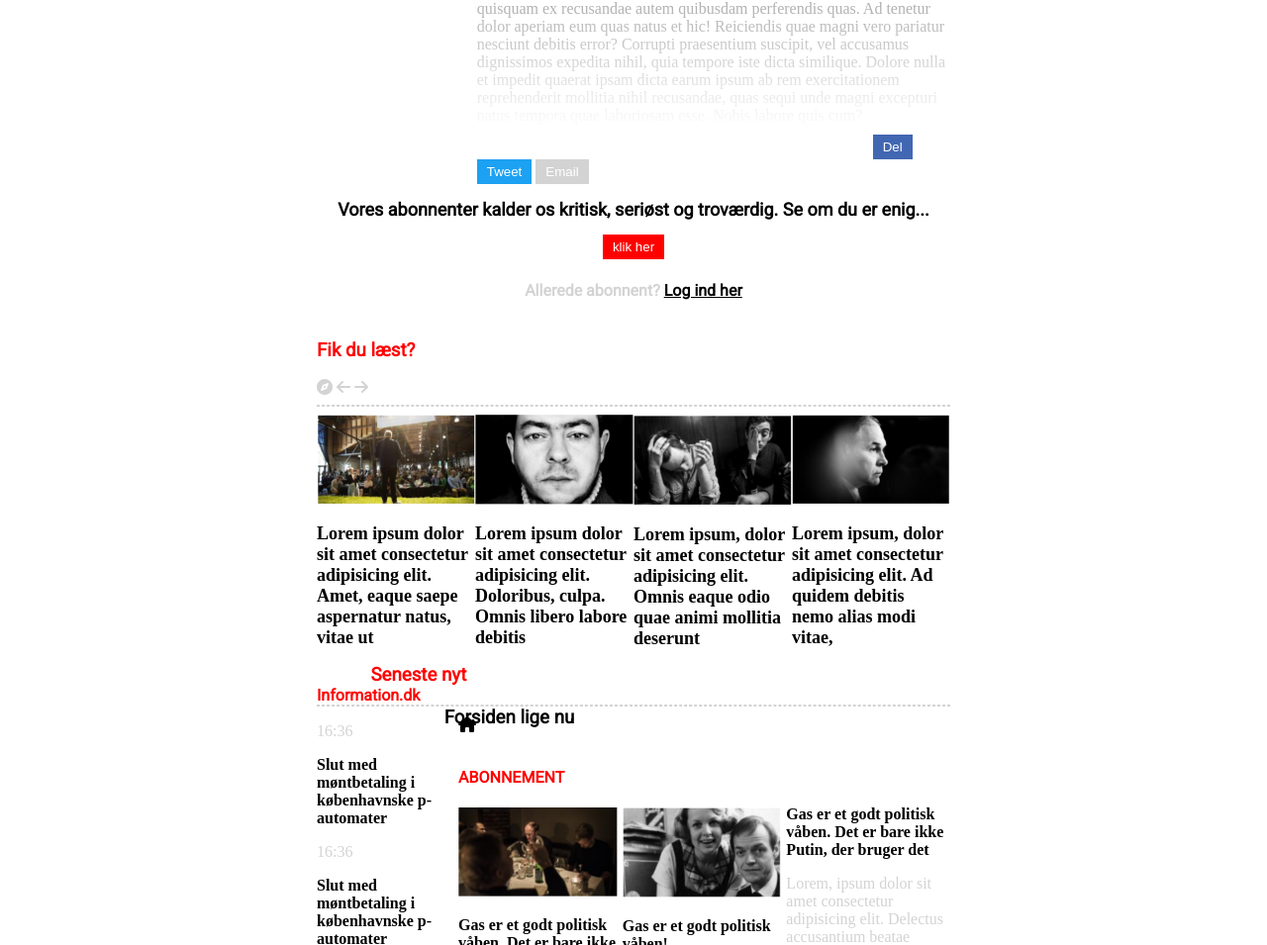
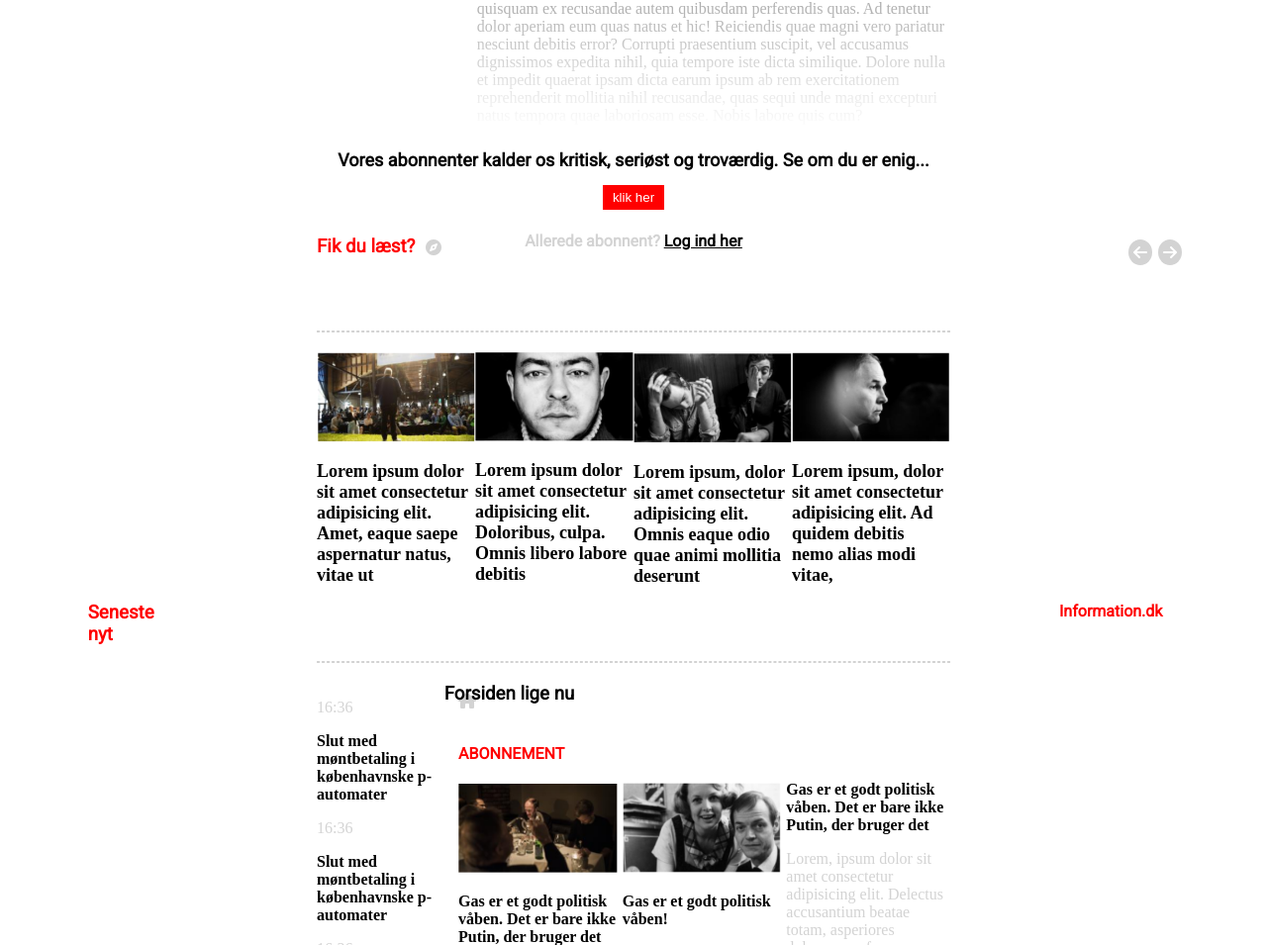
Before and after one commit to rts-cmk-wu09/bootcamp-css-2-sofiehilge, a plain HTML site: page index.html in a window 1280 px wide. Shown: the part 1481-2436 px from the top of the page at 99% size. Drawn offline with Linux system fonts and the light colour scheme.

Commit message:
add final styling

```diff
--- a/index.html
+++ b/index.html
@@ -65,7 +65,7 @@
             repellendus quis sapiente?
         </p>
         <section class="flex caption">
-            <caption class="captext">
+            <caption class="help">
                 Hello world Lorem ipsum dolor sit amet consectetur adipisicing elit. Vel ipsam optio ea expedita in quas
                 accusantium
             </caption>
@@ -94,7 +94,8 @@
                 <i class="fa-sharp fa-solid fa-comments grey"></i>
                 <h3 class="kommentarer">Kommentarer (2)</h3>
                 <hr class="line">
-                <p class="article">Lorem, ipsum dolor sit amet consectetur adipisicing elit. Aut ducimus quaerat consequatur fuga
+                <p class="article">Lorem, ipsum dolor sit amet consectetur adipisicing elit. Aut ducimus quaerat
+                    consequatur fuga
                     fugit
                     sunt voluptate, iste debitis consequuntur at temporibus nam quos. Tempora, velit. Libero, alias
                     exercitationem. Neque, laudantium!
@@ -123,9 +124,9 @@
                     nihil recusandae, quas sequi unde magni excepturi natus tempora quae laboriosam esse. Nobis
                     labore
                     quis cum?</p>
-                <button class="facebook"><i></i>Del</button>
-                <button class="tweet"><i></i>Tweet</button>
-                <button class="email"><i></i>Email</button>
+                <button class="facebook"><i class="fa-brands fa-facebook-f"></i>Del</button>
+                <button class="tweet"><i class="fa-brands fa-twitter"></i>Tweet</button>
+                <button class="email"><i class="fa-solid fa-envelope"></i>Email</button>
             </article>
         </div>
     </main>
@@ -141,37 +142,36 @@
         <i class="fa-solid fa-compass grey"></i>
         <i class="fa-solid fa-arrow-left grey"></i>
         <i class="fa-solid fa-arrow-right grey"></i>
-        <hr>
+        <hr class="line">
         <div class="link-container flex">
             <article class="art">
                 <img src="assets/Tale.PNG" alt="Tale" class="image">
                 <h2>Lorem ipsum dolor sit amet consectetur adipisicing elit. Amet, eaque saepe aspernatur natus, vitae
                     ut
-                   </h2>
+                </h2>
             </article>
             <article class="art">
                 <img src="assets/portræt.PNG" alt="portræt" class="image">
                 <h2>Lorem ipsum dolor sit amet consectetur adipisicing elit. Doloribus, culpa. Omnis libero labore
                     debitis
-                   </h2>
+                </h2>
             </article>
             <article class="art">
                 <img src="assets/Iceage.PNG" alt="Iceage portræt" class="image">
                 <h2>Lorem ipsum, dolor sit amet consectetur adipisicing elit. Omnis eaque odio quae animi mollitia
                     deserunt
-                   </h2>
+                </h2>
             </article>
             <article class="art">
                 <img src="assets/Miljøchef.PNG" alt="portræt af miljøchef" class="image">
                 <h2>Lorem ipsum, dolor sit amet consectetur adipisicing elit. Ad quidem debitis nemo alias modi vitae,
-
                 </h2>
             </article>
         </div>
     </section>
-    <h3 class="red bold width">Seneste nyt</h3>
-        <a href="information.html" class="red bold roboto width">Information.dk</a>
-        <hr class="width">
+    <h3 class="red bold width seneste">Seneste nyt</h3>
+    <a href="information.html" class="red bold roboto width infor">Information.dk</a>
+    <hr class="width line">
     <!-- seneste nyt -->
     <section class="article-container flex">
 
@@ -205,7 +205,7 @@
         </aside>
         <!-- artikle links -->
         <article class="abonnement-container flex">
-            <i class="fa-solid fa-house house"></i>
+            <i class="fa-solid fa-house house grey"></i>
             <h3 class="forsiden">Forsiden lige nu</h3>
             <div class="container top-left">
                 <h4 class="red uppercase">Abonnement</h4>
@@ -218,7 +218,8 @@
             </div>
             <div class="container top-right">
                 <p class="bold">Gas er et godt politisk våben. Det er bare ikke Putin, der bruger det</p>
-                <p class="grey">Lorem, ipsum dolor sit amet consectetur adipisicing elit. Delectus accusantium beatae totam,
+                <p class="grey">Lorem, ipsum dolor sit amet consectetur adipisicing elit. Delectus accusantium beatae
+                    totam,
                     asperiores doloremque facere voluptate exercitationem?</p>
             </div>
             <div class="container bottom-left">
@@ -295,7 +296,8 @@
                 temporibus consequatur, animi neque voluptates delectus voluptate consequuntur est eius ducimus.
                 Inventore odit atque commodi minus reiciendis!</p>
             <p class="roboto">anbefal kommentar</p>
-            <p class="roboto grey">Du skal være registreret bruger for at kommentere. <a href="#Login.html" class="black">Log ind</a> eller <a href="opretbruger.html" class="black">opret bruger >> </a></p>
+            <p class="roboto grey">Du skal være registreret bruger for at kommentere. <a href="#Login.html"
+                    class="black">Log ind</a> eller <a href="opretbruger.html" class="black">opret bruger >> </a></p>
         </section>
     </section>
     <!-- footer -->
@@ -312,7 +314,7 @@
             <h4 class="shadow">Følg avisen</h4>
             <i class="fa-regular fa-envelope"></i>
             <a href="#">Nyhedsbrev</a>
-            <i class="fa-brands fa-facebook-f"></i>  <i>Facebook</i>
+            <i class="fa-brands fa-facebook-f"></i> <i>Facebook</i>
             <a href="#">Facebook</a>
             <i class="fa-brands fa-twitter"></i>
             <a href="#">Twitter</a>
@@ -344,9 +346,10 @@
         <hr>
     </footer>
     <section class="contact-info flex darkgrey">
-            <p>Ansvarshavende chefredaktør: Rune Lykkeberg | Dagbladet Information, Store Kongensgade 40c, 1264 København. Telefon: 4523 6541 | CVR: 5632214856</p>
-            <p>Privatlivspolitik | Cookies | Annoncering</p>
-            <button class="input-btn">Skriv til os</button>
+        <p>Ansvarshavende chefredaktør: Rune Lykkeberg | Dagbladet Information, Store Kongensgade 40c, 1264 København.
+            Telefon: 4523 6541 | CVR: 5632214856</p>
+        <p>Privatlivspolitik | Cookies | Annoncering</p>
+        <button class="input-btn">Skriv til os</button>
     </section>
 </body>
 
--- a/style/artikel.css
+++ b/style/artikel.css
@@ -36,6 +36,9 @@
     margin-left: 35vw
 }
 
+.help{
+    background-color: fuchsia;
+}
 .caption{
     margin-left: 7vw;
     text-align: right;
@@ -87,7 +90,7 @@
 
 .fa-clock{
     position: absolute;
-    bottom: 380px
+    bottom: 330px
 
 }
 
@@ -100,7 +103,7 @@
 .fa-comments{
     position: absolute;
     left: 50vw;
-    bottom: 380px;
+    bottom: 330px;
     left: 660px
 }
 
@@ -130,17 +133,25 @@ button{
 .facebook{
     background-color: #4267B2;
     margin-left: 400px;
+    position: absolute;
+    bottom: 260px
 
 }
 
 .tweet{
     background-color: #1DA1F2;
+    position: absolute;
+    bottom: 260px;
+    left: 630px;
 }
 
 .email{
     background-color: var(--color-primary);
+    position: absolute;
+    left: 700px;
+    bottom: 260px;
 }
-
+/* article text */
 .article{
         margin-bottom: 5px;
         padding-bottom: 5px;
--- a/style/links.css
+++ b/style/links.css
@@ -1,7 +1,36 @@
 .fik{
-    color: var(--font-red)
+    color: var(--font-red);
+    position: absolute;
+    top: 1700px;
 }
 
+.fa-compass{
+    position: absolute;
+    top: 1723px;
+    left: 430px;
+}
+
+.fa-arrow-left{
+    position: absolute;
+    top: 1723px;
+    left: 1140px;
+    background-color: var(--color-primary);
+    color: white;
+    padding: 5px;
+    border-radius: 50%;
+}
+
+.fa-arrow-right{
+    position: absolute;
+    top: 1723px;
+    left: 1170px;
+    background-color: var(--color-primary);
+    color: white;
+    padding: 5px;
+    border-radius: 50%;
+}
+
+/* fik du læst links */
 .fikdu{
     margin: var(--margin)
 }
@@ -77,3 +106,15 @@ margin: var(--margin)
     grid-column: 3/span 1;
     padding-right: 5px;
 }
+
+/* seneste nyt */
+
+.seneste{
+    position: absolute;
+    right: 750px
+}
+
+.infor{
+    position: absolute;
+    left: 750px;
+}
```
